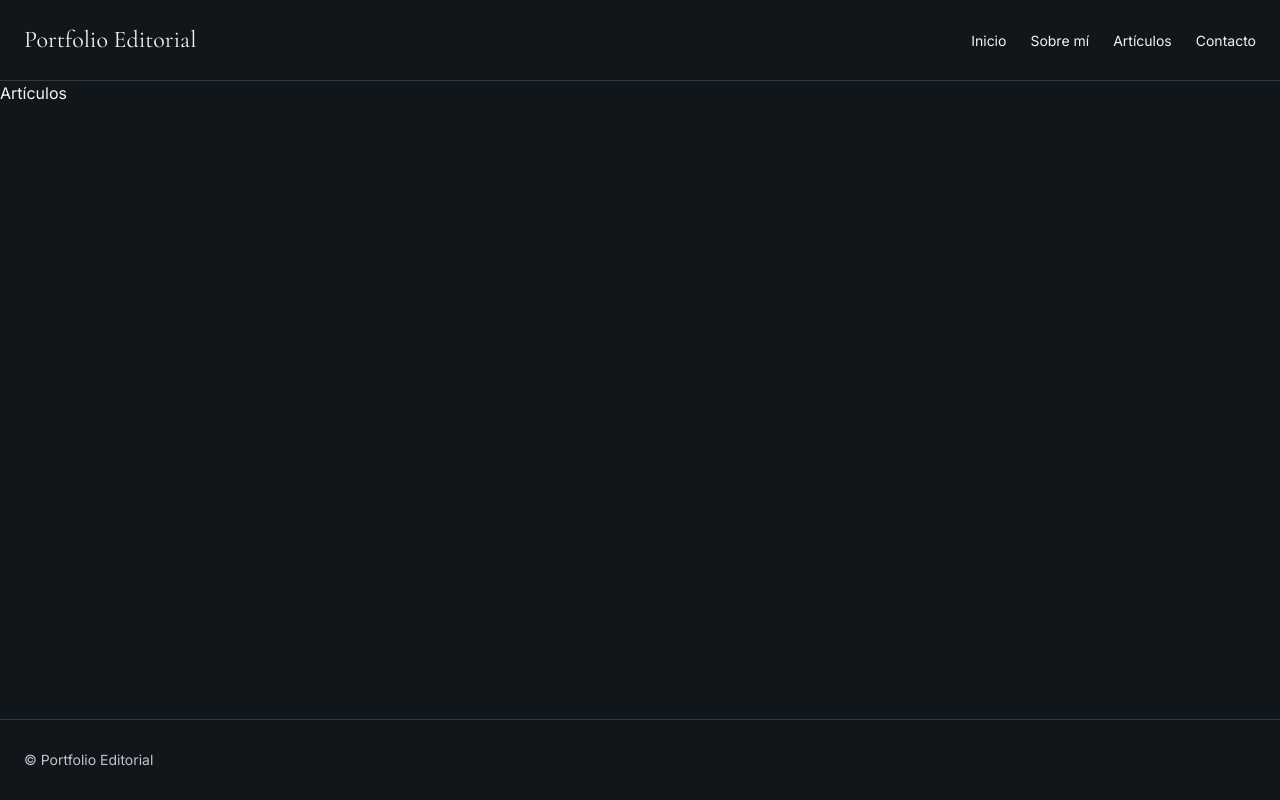
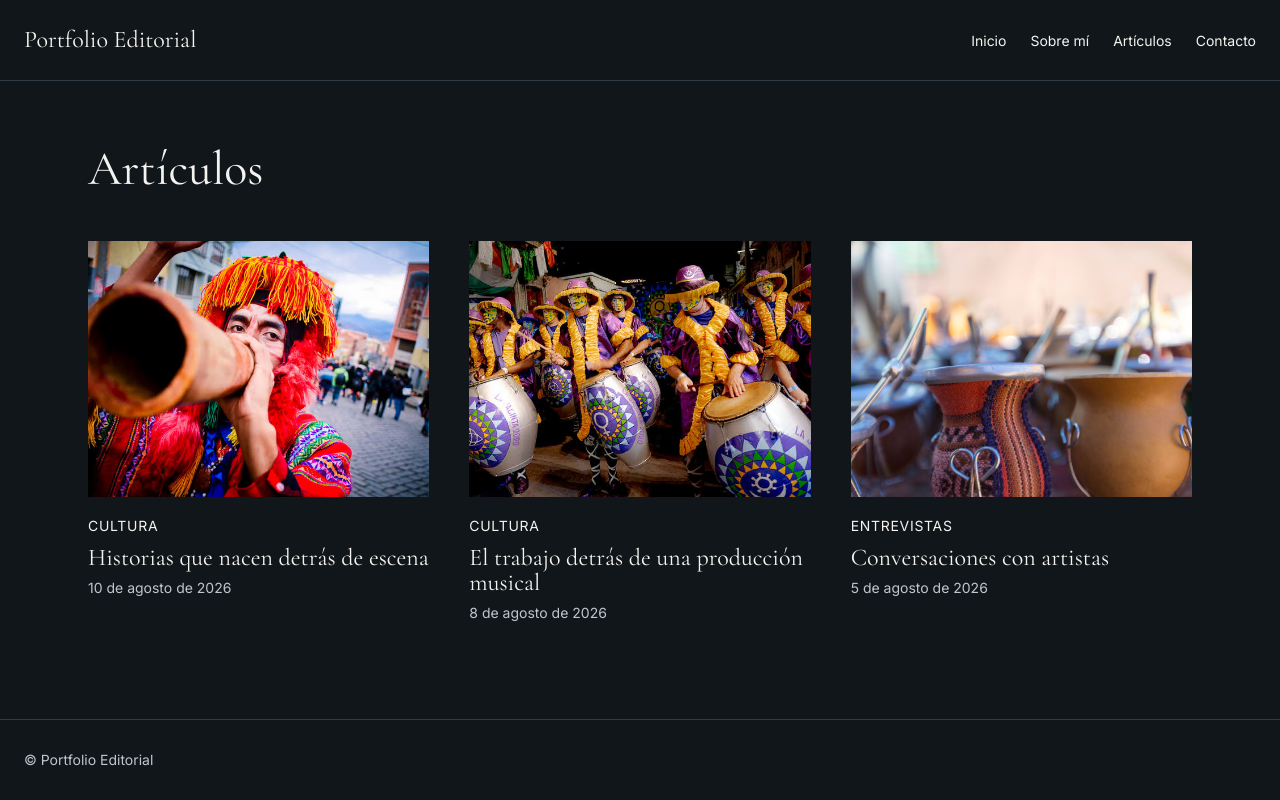
Before and after one commit to joy-amorin/portfolio-editorial, a Next.js app in the folder portfolio-editorial/: page /articulos in a window 1280 px wide. Built offline with nearby package versions, Linux system fonts and the light colour scheme.

Commit message:
feat: build articles listing

```diff
--- a/portfolio-editorial/src/app/articulos/page.tsx
+++ b/portfolio-editorial/src/app/articulos/page.tsx
@@ -1,7 +1,41 @@
-export default function Articulos() {
-    return (
-        <div>
-            <h1>Artículos</h1>
-        </div>
-    )
+import ArticleListCard from "@/components/articles/ArticleListCard";
+
+const articles = [
+  {
+    category: "Cultura",
+    title: "Historias que nacen detrás de escena",
+    date: "10 de agosto de 2026",
+    image:"/articles-photo/cultura.jpeg",
+    href: "/articulos/historias-detras-de-escena",
+  },
+  {
+    category: "Cultura",
+    title: "El trabajo detrás de una producción musical",
+    date: "8 de agosto de 2026",
+    image:"/articles-photo/candombe.jpeg",
+    href: "/articulos/produccion-musical",
+  },
+  {
+    category: "Entrevistas",
+    title: "Conversaciones con artistas",
+    date: "5 de agosto de 2026",
+    image:"/articles-photo/mate.jpg",
+    href: "/articulos/conversaciones-artistas",
+  },
+];
+
+export default function ArticlesPage() {
+  return (
+    <main className="mx-auto w-full max-w-6xl px-6 py-16">
+      <h1 className="font-heading text-5xl leading-none text-foreground">
+        Artículos
+      </h1>
+
+      <div className="mt-12 grid gap-10 md:grid-cols-2 lg:grid-cols-3">
+        {articles.map((article) => (
+          <ArticleListCard key={article.href} {...article} />
+        ))}
+      </div>
+    </main>
+  );
 }
--- /dev/null
+++ b/portfolio-editorial/src/components/articles/ArticleListCard.tsx
@@ -0,0 +1,41 @@
+import CategoryBadge from "./CategoryBadge";
+
+type ArticleListCardProps = {
+  category: string;
+  title: string;
+  date: string;
+  image: string;
+  href: string;
+};
+
+export default function ArticleListCard({
+  category,
+  title,
+  date,
+  image,
+  href,
+}: ArticleListCardProps) {
+  return (
+    <article>
+      <a href={href} className="group block">
+        <div className="relative aspect-[4/3] overflow-hidden">
+          <img
+            src={image}
+            alt=""
+            className="h-full w-full object-cover transition-transform duration-500 group-hover:scale-105"
+          />
+        </div>
+
+        <div className="mt-4">
+          <CategoryBadge name={category} />
+
+          <h2 className="mt-2 font-heading text-2xl leading-[1.05] text-foreground">
+            {title}
+          </h2>
+
+          <time className="mt-2 block text-sm text-text">{date}</time>
+        </div>
+      </a>
+    </article>
+  );
+}
--- /dev/null
+++ b/portfolio-editorial/src/components/articles/CategoryBadge.tsx
@@ -0,0 +1,18 @@
+type CategoryBadgeProps = {
+  name: string;
+  color?: string;
+};
+
+export default function CategoryBadge({
+  name,
+  color,
+}: CategoryBadgeProps) {
+  return (
+    <span
+      className="text-sm uppercase tracking-wider"
+      style={color ? { color } : undefined}
+    >
+      {name}
+    </span>
+  );
+}
```
